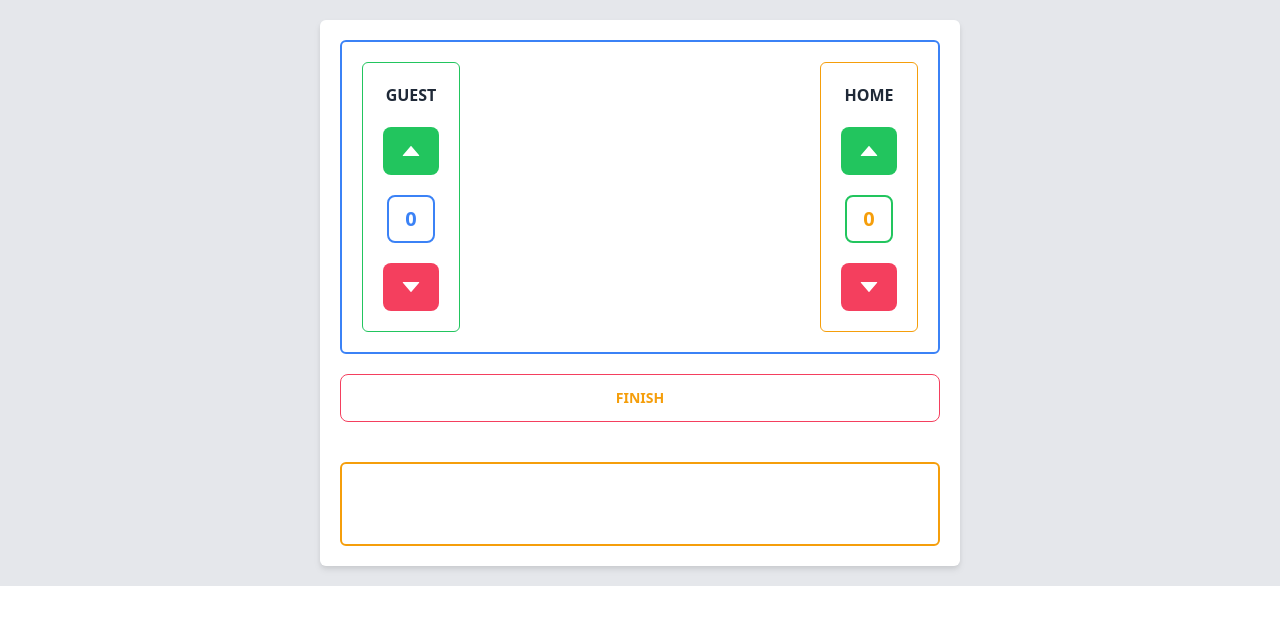
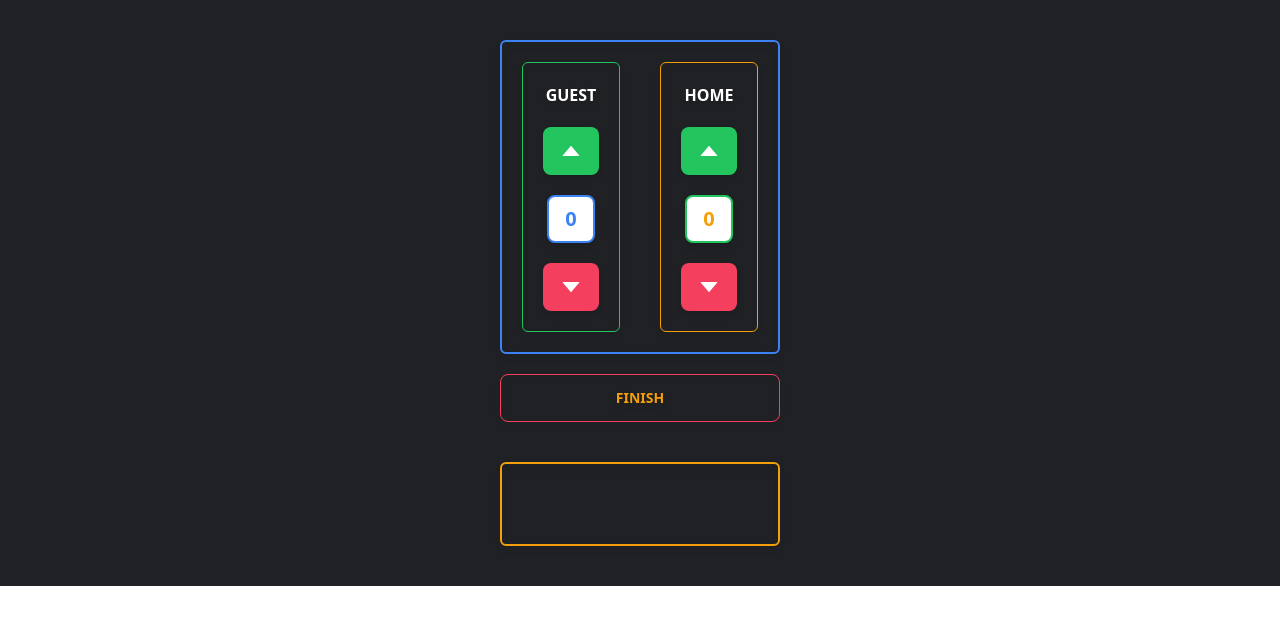
Before and after one commit to rimoza/Lalis, a React (Vite) app: page / in a window 1280 px wide. Shown: the top 624 px of the page. Built offline with nearby package versions, Linux system fonts and the light colour scheme.

Commit message:
chore: change colors

```diff
--- a/index.html
+++ b/index.html
@@ -6,7 +6,7 @@
     <meta name="viewport" content="width=device-width, initial-scale=1.0" />
     <title>Lalis</title>
   </head>
-  <body>
+  <body style="background-color: #202125">
     <div id="root"></div>
     <script type="module" src="/src/main.tsx"></script>
   </body>
--- a/src/App.tsx
+++ b/src/App.tsx
@@ -55,15 +55,15 @@ function App() {
   }
 
   return (
-    <div className='bg-gray-200 w-full flex justify-center'>
-      <div id='wrapper' className='bg-white px-5 py-5 my-5 rounded-md drop-shadow-md md:w-1/2'>
+    <div className='bg-dark w-full h-full flex justify-center text-white'>
+      <div id='wrapper' className='px-5 py-5 my-5 rounded-md drop-shadow-md'>
         <Top increaseValue={increment} decrease={decrease} guest={guest} home={home} />
         <div id='divider'>
           <FinishButton onClick={finish}>
             <span>Finish</span>
           </FinishButton>
         </div>
-      <Games userHistory = { userHistory} />
+        <Games userHistory={userHistory} />
       </div>
     </div>
   )
--- a/tailwind.config.cjs
+++ b/tailwind.config.cjs
@@ -11,7 +11,8 @@ module.exports = {
         'secondary': '#f59e0b',
         'accent': '#84cc16',
         'success': '#22c55e',
-        'warning': '#f43f5e'
+        'warning': '#f43f5e',
+        'dark': '#202125',
       },
     },
   },
```
